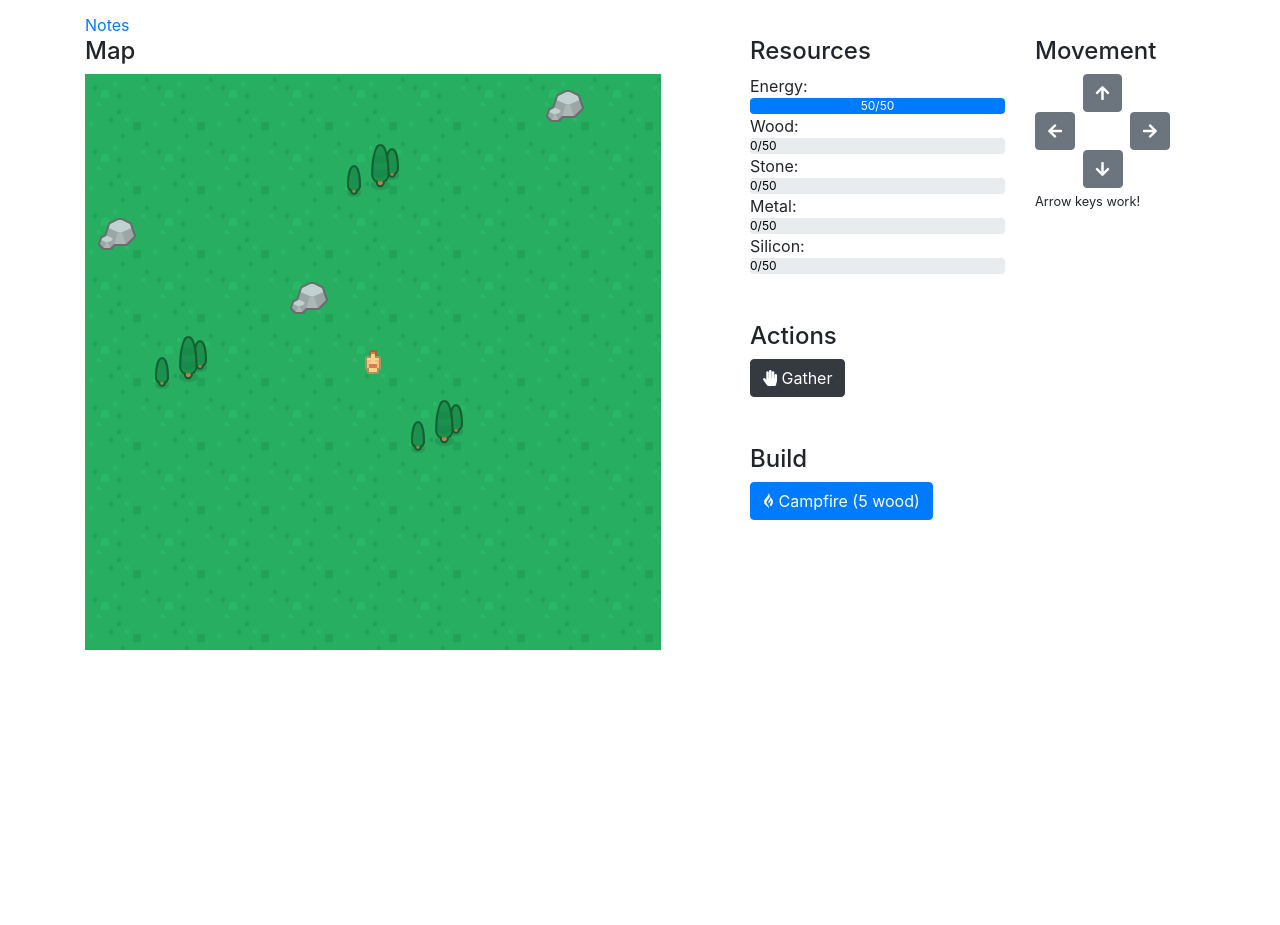
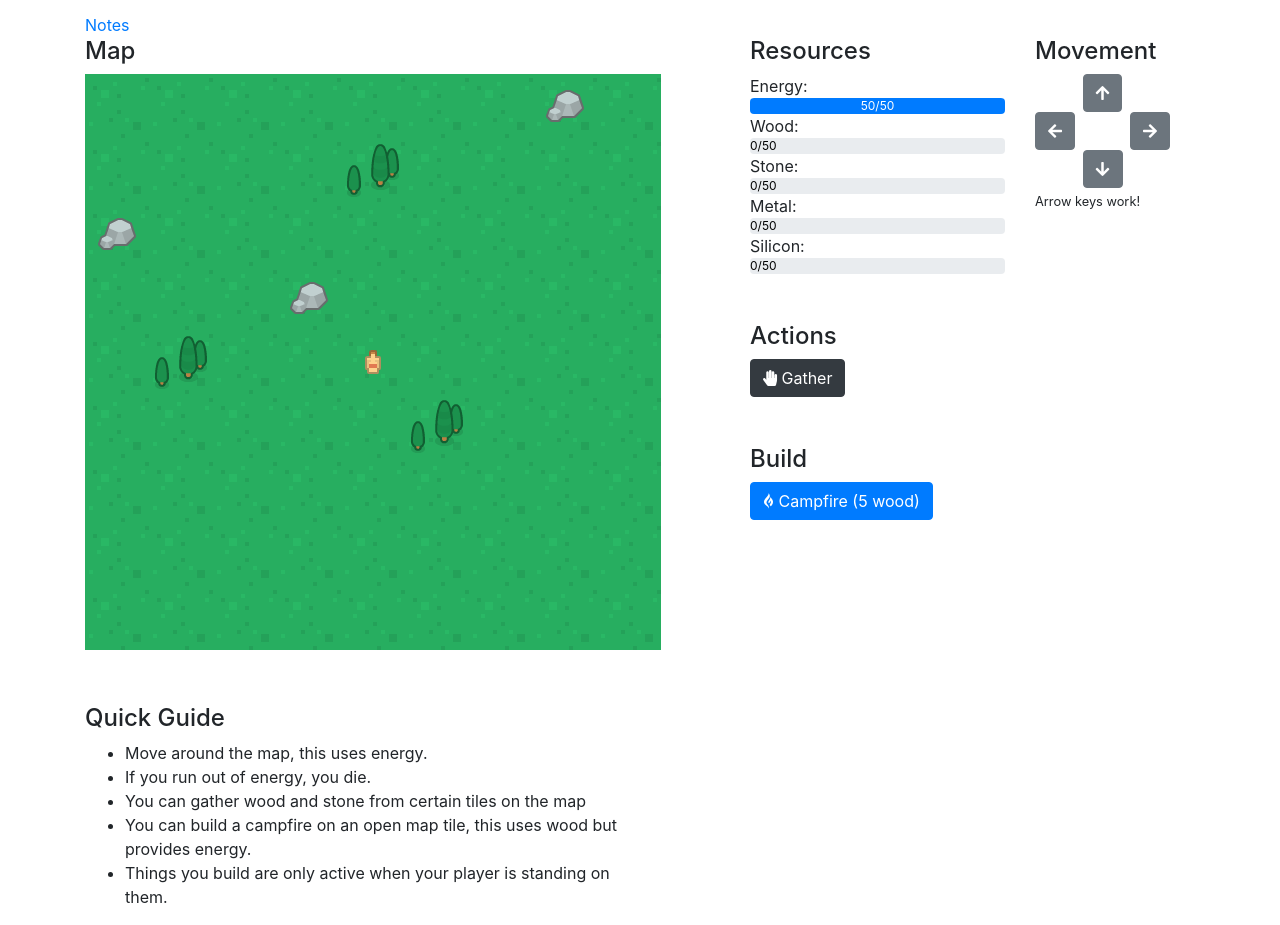
Before and after one commit to TamDenholm/StealTheSun, a plain HTML site: page index.htm in a window 1280 px wide. Shown: the part 156-1081 px from the top of the page. Before the commit the page ends 812 px from the top, so only its background shows below. Drawn offline with nearby package versions, Linux system fonts and the light colour scheme.

Commit message:
added a basic quick guide

```diff
--- a/index.htm
+++ b/index.htm
@@ -99,6 +99,18 @@ $(document).ready(function(){
                 <small class="pt-3">Arrow keys work!</small>
             </div>
         </div>
+        <div class="row mt-5">
+            <div class="col-6">
+                <h4>Quick Guide</h4>
+                <ul>
+                    <li>Move around the map, this uses energy.</li>
+                    <li>If you run out of energy, you die.</li>
+                    <li>You can gather wood and stone from certain tiles on the map</li>
+                    <li>You can build a campfire on an open map tile, this uses wood but provides energy.</li>
+                    <li>Things you build are only active when your player is standing on them.</li>
+                </ul>
+            </div>
+        </div>
     </div>
 
 
```
Also changed, not shown: images/sprites/quarry.png (added), images/sprites/sawmill.png (added), images/sprites/stonestorage.png (added), images/sprites/woodstorage.png (added).
